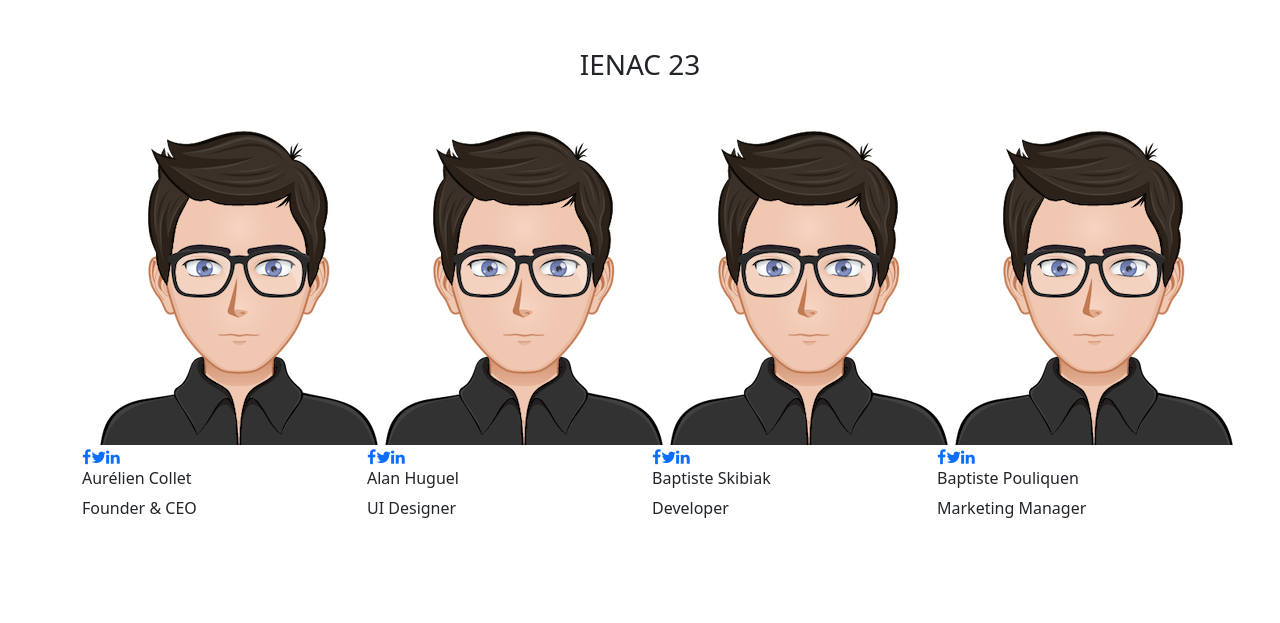
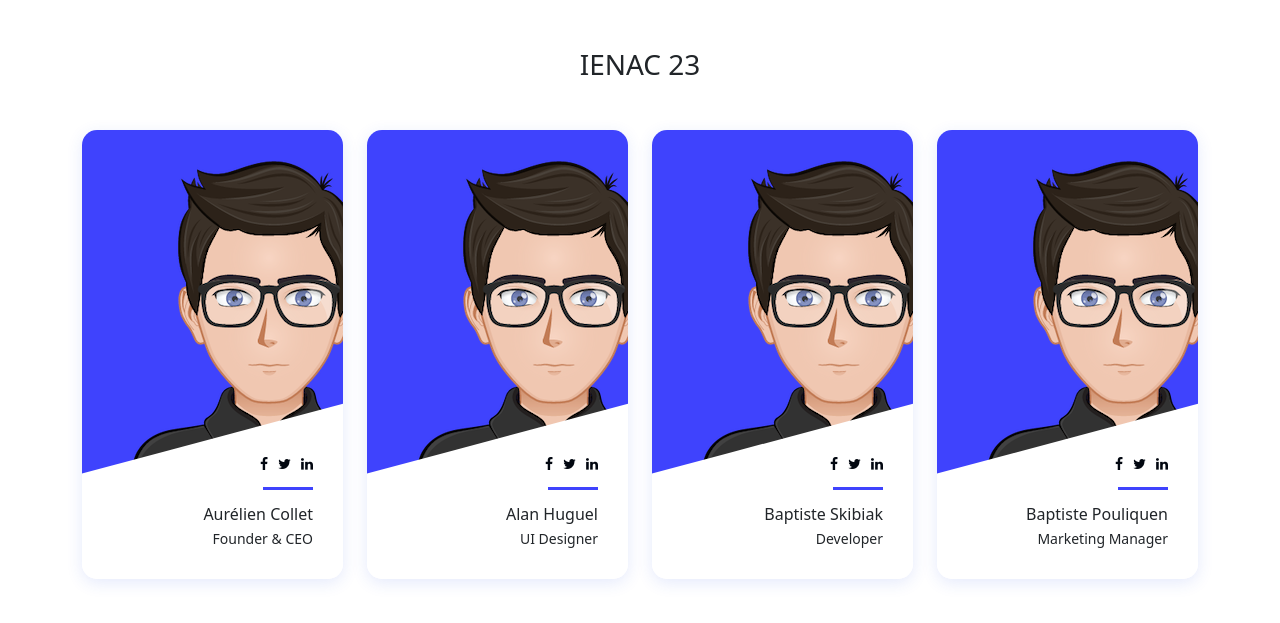
Before and after one commit to YoseAure/Projet-web, a Flask app: page /promotions in a window 1280 px wide. Shown: the part 56-679 px from the top of the page. Run offline with Flask 3, Linux system fonts and the light colour scheme.

Commit message:
add css file for each page

```diff
--- a/main.py
+++ b/main.py
@@ -5,27 +5,27 @@ app = Flask(__name__)
 @app.route('/')
 @app.route('/home')
 def homepage():
-    return render_template('homepage.html', title='Homepage')
+    return render_template('homepage.html', title='Homepage', css_file='homepage.css')
 
 @app.route('/login')
 def login():
-    return render_template('login.html', title='Login')
+    return render_template('login.html', title='Login', css_file='login.css')
 
 @app.route('/register')
 def register():
-    return render_template('register.html', title='Register')
+    return render_template('register.html', title='Register', css_file='register.css')
 
 @app.route('/account')
 def account():
-    return render_template('account.html', title='Account Profile')
+    return render_template('account.html', title='Account Profile', css_file='account.css')
 
 @app.route('/promotions')
 def promotions():
-    return render_template('promotions.html', title='Promotions')
+    return render_template('promotions.html', title='Promotions', css_file='promotions.css')
 
 @app.route('/olympiades')
 def olympiade():
-    return render_template("olympiade.html", title="Olympiades")
+    return render_template("olympiade.html", title="Olympiades", css_file='olympiades.css')
 
 if __name__ == '__main__':
     app.run(debug=True)
--- /dev/null
+++ b/static/css/promotions.css
@@ -0,0 +1,151 @@
+.single_advisor_profile {
+    position: relative;
+    margin-bottom: 50px;
+    -webkit-transition-duration: 500ms;
+    transition-duration: 500ms;
+    z-index: 1;
+    border-radius: 15px;
+    -webkit-box-shadow: 0 0.25rem 1rem 0 rgba(47, 91, 234, 0.125);
+    box-shadow: 0 0.25rem 1rem 0 rgba(47, 91, 234, 0.125);
+}
+
+.single_advisor_profile .advisor_thumb {
+    position: relative;
+    z-index: 1;
+    border-radius: 15px 15px 0 0;
+    margin: 0 auto;
+    padding: 30px 30px 0 30px;
+    background-color: #3f43fd;
+    overflow: hidden;
+}
+
+.single_advisor_profile .advisor_thumb::after {
+    -webkit-transition-duration: 500ms;
+    transition-duration: 500ms;
+    position: absolute;
+    width: 150%;
+    height: 80px;
+    bottom: -45px;
+    left: -25%;
+    content: "";
+    background-color: #ffffff;
+    -webkit-transform: rotate(-15deg);
+    transform: rotate(-15deg);
+}
+
+@media only screen and (max-width: 575px) {
+    .single_advisor_profile .advisor_thumb::after {
+        height: 160px;
+        bottom: -90px;
+    }
+}
+
+.single_advisor_profile .advisor_thumb .social-info {
+    position: absolute;
+    z-index: 1;
+    width: 100%;
+    bottom: 0;
+    right: 30px;
+    text-align: right;
+}
+
+.single_advisor_profile .advisor_thumb .social-info a {
+    font-size: 14px;
+    color: #020710;
+    padding: 0 5px;
+}
+
+.single_advisor_profile .advisor_thumb .social-info a:hover,
+.single_advisor_profile .advisor_thumb .social-info a:focus {
+    color: #3f43fd;
+}
+
+.single_advisor_profile .advisor_thumb .social-info a:last-child {
+    padding-right: 0;
+}
+
+.single_advisor_profile .single_advisor_details_info {
+    position: relative;
+    z-index: 1;
+    padding: 30px;
+    text-align: right;
+    -webkit-transition-duration: 500ms;
+    transition-duration: 500ms;
+    border-radius: 0 0 15px 15px;
+    background-color: #ffffff;
+}
+
+.single_advisor_profile .single_advisor_details_info::after {
+    -webkit-transition-duration: 500ms;
+    transition-duration: 500ms;
+    position: absolute;
+    z-index: 1;
+    width: 50px;
+    height: 3px;
+    background-color: #3f43fd;
+    content: "";
+    top: 12px;
+    right: 30px;
+}
+
+.single_advisor_profile .single_advisor_details_info h6 {
+    margin-bottom: 0.25rem;
+    -webkit-transition-duration: 500ms;
+    transition-duration: 500ms;
+}
+
+@media only screen and (min-width: 768px) and (max-width: 991px) {
+    .single_advisor_profile .single_advisor_details_info h6 {
+        font-size: 14px;
+    }
+}
+
+.single_advisor_profile .single_advisor_details_info p {
+    -webkit-transition-duration: 500ms;
+    transition-duration: 500ms;
+    margin-bottom: 0;
+    font-size: 14px;
+}
+
+@media only screen and (min-width: 768px) and (max-width: 991px) {
+    .single_advisor_profile .single_advisor_details_info p {
+        font-size: 12px;
+    }
+}
+
+.single_advisor_profile:hover .advisor_thumb::after,
+.single_advisor_profile:focus .advisor_thumb::after {
+    background-color: #070a57;
+}
+
+.single_advisor_profile:hover .advisor_thumb .social-info a,
+.single_advisor_profile:focus .advisor_thumb .social-info a {
+    color: #ffffff;
+}
+
+.single_advisor_profile:hover .advisor_thumb .social-info a:hover,
+.single_advisor_profile:hover .advisor_thumb .social-info a:focus,
+.single_advisor_profile:focus .advisor_thumb .social-info a:hover,
+.single_advisor_profile:focus .advisor_thumb .social-info a:focus {
+    color: #ffffff;
+}
+
+.single_advisor_profile:hover .single_advisor_details_info,
+.single_advisor_profile:focus .single_advisor_details_info {
+    background-color: #070a57;
+}
+
+.single_advisor_profile:hover .single_advisor_details_info::after,
+.single_advisor_profile:focus .single_advisor_details_info::after {
+    background-color: #ffffff;
+}
+
+.single_advisor_profile:hover .single_advisor_details_info h6,
+.single_advisor_profile:focus .single_advisor_details_info h6 {
+    color: #ffffff;
+}
+
+.single_advisor_profile:hover .single_advisor_details_info p,
+.single_advisor_profile:focus .single_advisor_details_info p {
+    color: #ffffff;
+}
--- a/static/main.css
+++ /dev/null
@@ -1,13 +0,0 @@
-.header-image {
-    background-image: url("images/promo23.jpeg");
-    background-size: cover; /* Pour couvrir toute la largeur de la div */
-    background-repeat: no-repeat; /* Pour éviter la répétition de l'image */
-    background-position: center center; /* Pour centrer l'image */
-    width: 100%; /* Largeur de la div */
-    height: 400px; /* Hauteur de la div, ajustez selon vos besoins */
-    color: white; /* Couleur du texte */
-    text-align: center; /* Alignement du texte */
-    display: flex;
-    justify-content: center;
-    align-items: center;
-}
--- a/templates/head.html
+++ b/templates/head.html
@@ -4,7 +4,8 @@
     <title>{{title}}</title>
     <link href="https://cdn.jsdelivr.net/npm/bootstrap@5.3.3/dist/css/bootstrap.min.css" rel="stylesheet"
         integrity="sha384-QWTKZyjpPEjISv5WaRU9OFeRpok6YctnYmDr5pNlyT2bRjXh0JMhjY6hW+ALEwIH" crossorigin="anonymous">
-    <link rel="stylesheet" type="text/css" href="{{ url_for('static', filename='main.css')}}">
+    <link rel="stylesheet" type="text/css" href="{{ url_for('static', filename='css/main.css')}}">
+    <link rel="stylesheet" type="text/css" href="{{ url_for('static', filename='css/' + css_file) }}">
     <script src="https://cdn.jsdelivr.net/npm/bootstrap@5.3.3/dist/js/bootstrap.bundle.min.js"
         integrity="sha384-YvpcrYf0tY3lHB60NNkmXc5s9fDVZLESaAA55NDzOxhy9GkcIdslK1eN7N6jIeHz"
         crossorigin="anonymous"></script>
```
Also changed, not shown: static/css/account.css (added, +49 -0 lines), static/css/olympiades.css (added, +20 -0 lines), static/css/homepage.css (added), static/css/login.css (added), static/css/main.css (added), static/css/register.css (added).
